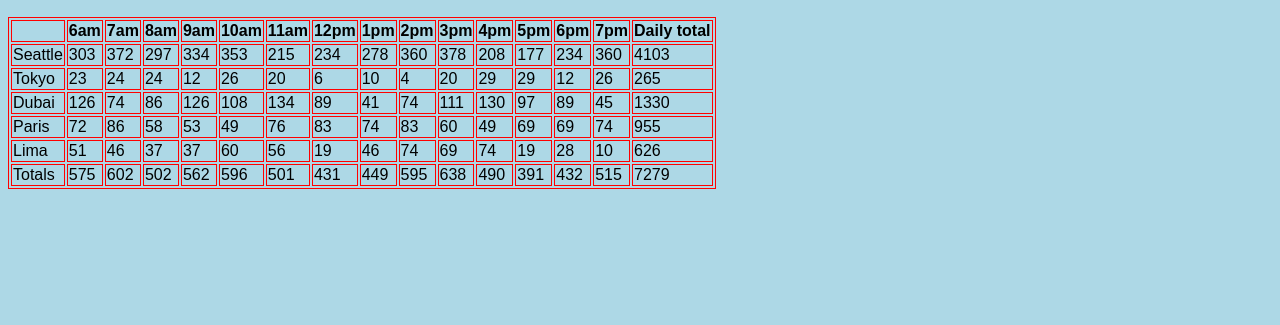
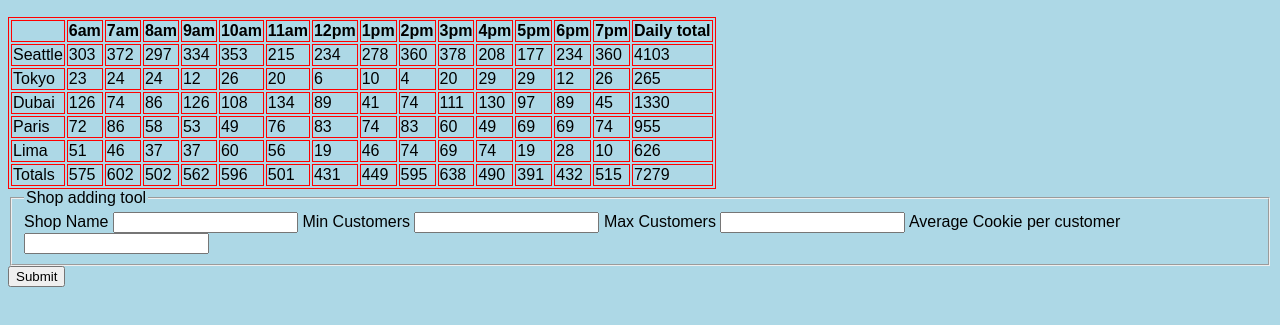
Before and after one commit to sergeyvoytov/cookie-stand, a plain HTML site: page sales.html in a window 1280 px wide. Shown: the part 111-436 px from the top of the page. Drawn offline with Linux system fonts and the light colour scheme.

Commit message:
not currently working

```diff
--- a/js/app.js
+++ b/js/app.js
@@ -3,6 +3,7 @@
 
 'use strict';
 var hours = ['6am', '7am', '8am', '9am', '10am', '11am', '12pm', '1pm', '2pm', '3pm', '4pm', '5pm', '6pm', '7pm'];
+var allShops = [];
 //function to add element
 function addElement(tag, container, text) {
   var element = document.createElement(tag);
@@ -10,7 +11,7 @@ function addElement(tag, container, text) {
   element.textContent = text;
   return element;
 }
-//Crating an Object
+//Creating an Object
 function Shop(shopName, minCustomers, maxCustomers, averageCookiePerCustomer) {
   this.shopName = shopName;
   this.minCustomers = minCustomers;
@@ -18,6 +19,7 @@ function Shop(shopName, minCustomers, maxCustomers, averageCookiePerCustomer) {
   this.averageCookiePerCustomer = averageCookiePerCustomer;
   this.hourlyResultsArray = [];
   this.totalSales = 0;
+  allShops.push[this];
 }
 //method
 
@@ -73,11 +75,32 @@ var tableElem = addElement('table', article);
 
 renderHours();
 
+
 seattle.renderData();
 tokyo.renderData();
 dubai.renderData();
 paris.renderData();
 lima.renderData();
+
+//form handling
+var form = document.getElementById('shop-form');
+
+function submitHandler(event) {
+  event.preventDefault();
+  var shop = new Shop(event.target.shopName.value, parseInt(event.target.minCustomers.value), parseInt(event.target.maxCustomers.value), parseFloat(event.target.averageCookiePerCustomer.value));
+  //event.target.reset();
+  // shop.push(this);
+  shop.renderData(this);
+
+  // console.log('shopname',this.min);
+  // shop.getRandomCustomerSales();
+  // getRandomCustomerSales(shop);
+
+  // this.shop.push(allStores);
+}
+
+form.addEventListener('submit', submitHandler);
+
 
 ///hourlyResultsArray
 
@@ -109,5 +132,10 @@ function addFooterRow() {
   megaTotal += paris.totalSales;
   megaTotal += lima.totalSales;
   tdMega.textContent = megaTotal;
+
+// for (var j=0, j < allShops.length; j++){
+//   megaTotal += shop.totalSales;
+// }
+
 }
 addFooterRow();
--- a/sales.html
+++ b/sales.html
@@ -22,6 +22,32 @@
           <img>
         </article> -->
       </div>
+      <form id="shop-form">
+        <fieldset>
+          <legend>Shop adding tool</legend>
+        <label>
+          Shop Name
+          <input name="shopName" type="text" />
+        </label>
+        <label>
+          Min Customers
+          <input name="minCustomers" type="number" />
+        </label>
+        <label>
+          Max Customers
+          <input name="maxCustomers" type="number" />
+        </label>
+               <label>
+          Average Cookie per customer
+          <input name="averageCookiePerCustomer" type="float" />
+        </label>
+      </fieldset>
+        <button>Submit</button>
+      </form>
+
+
+
+
     </main>
     <footer>
     </footer>
```
Also changed, not shown: index.html (+8 -2 lines).
